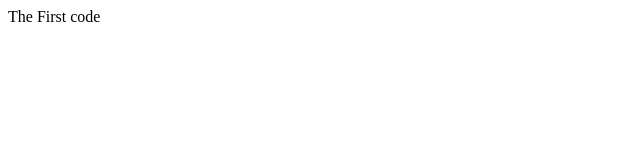
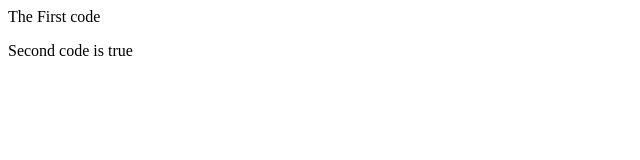
Before and after one commit to MrBlackPearl19/SampleRepository, a plain HTML site: page index.html in a window 1280 px wide. Shown: the whole page, without its empty margins (0-640 px from the left). Drawn offline with Linux system fonts and the light colour scheme.

Commit message:
second change of index

```diff
--- a/index.html
+++ b/index.html
@@ -1 +1,5 @@
 <P>The First code</P>
+
+<p>
+    Second code is true
+</p>
```
